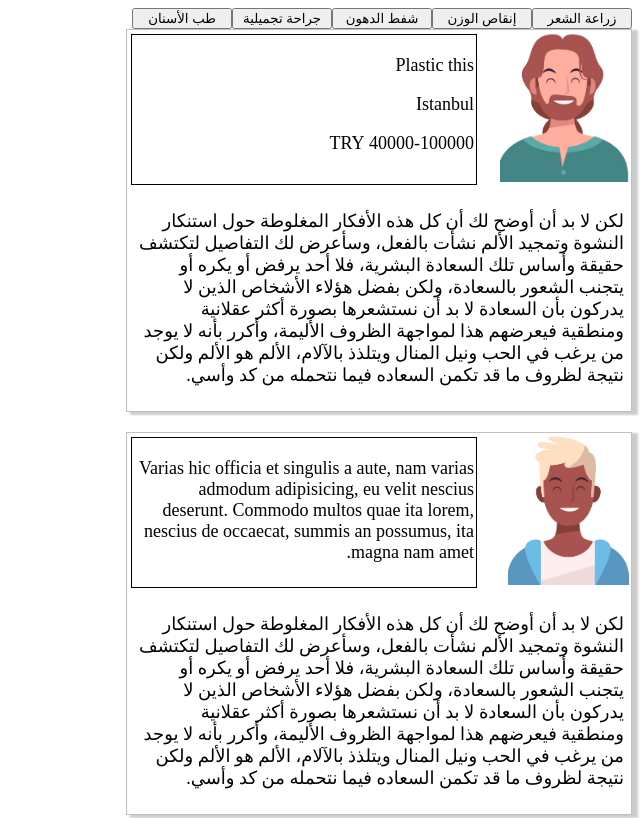
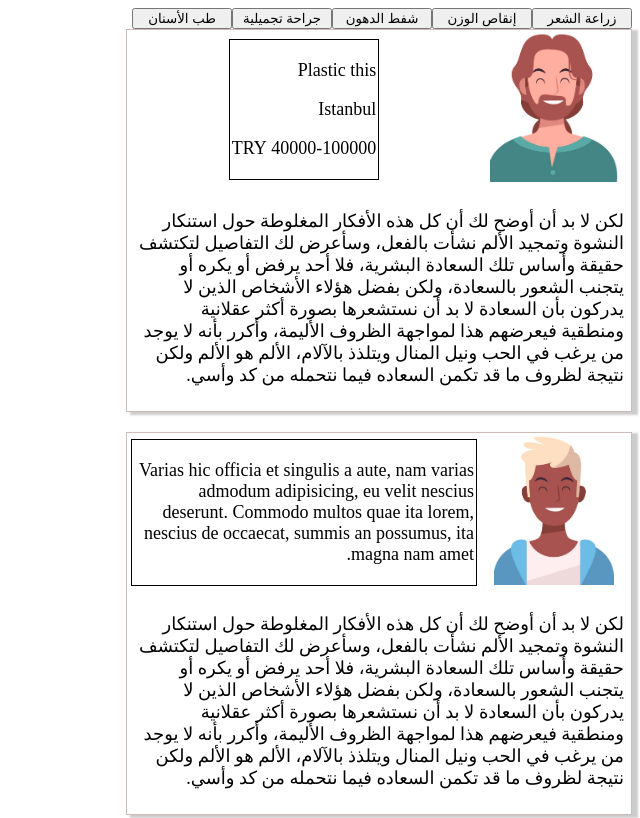
Before and after one commit to alavna/alavna.github.io, a plain HTML site: page index.html in a window 1280 px wide. Shown: the top 818 px of the page, without its empty margins (640-1280 px from the left). Drawn offline with Linux system fonts and the light colour scheme; a web font is replaced by a local one.

Commit message:
Update Index.css

```diff
--- a/Index.css
+++ b/Index.css
@@ -1,8 +1,10 @@
 body{font-family: 'Scheherazade', serif;
-font-size: large;}
+font-size: large;
+}
 .card {
   max-width: 500px;
   display: grid;
+  place-items: center;
   grid-template-columns: 0.6fr 1.4fr;
   grid-template-rows: repeat(4, minmax(auto-fill, auto-fill));
   box-shadow: 5px 2px 2px 1px rgba(0, 0, 0, 0.2);
```
